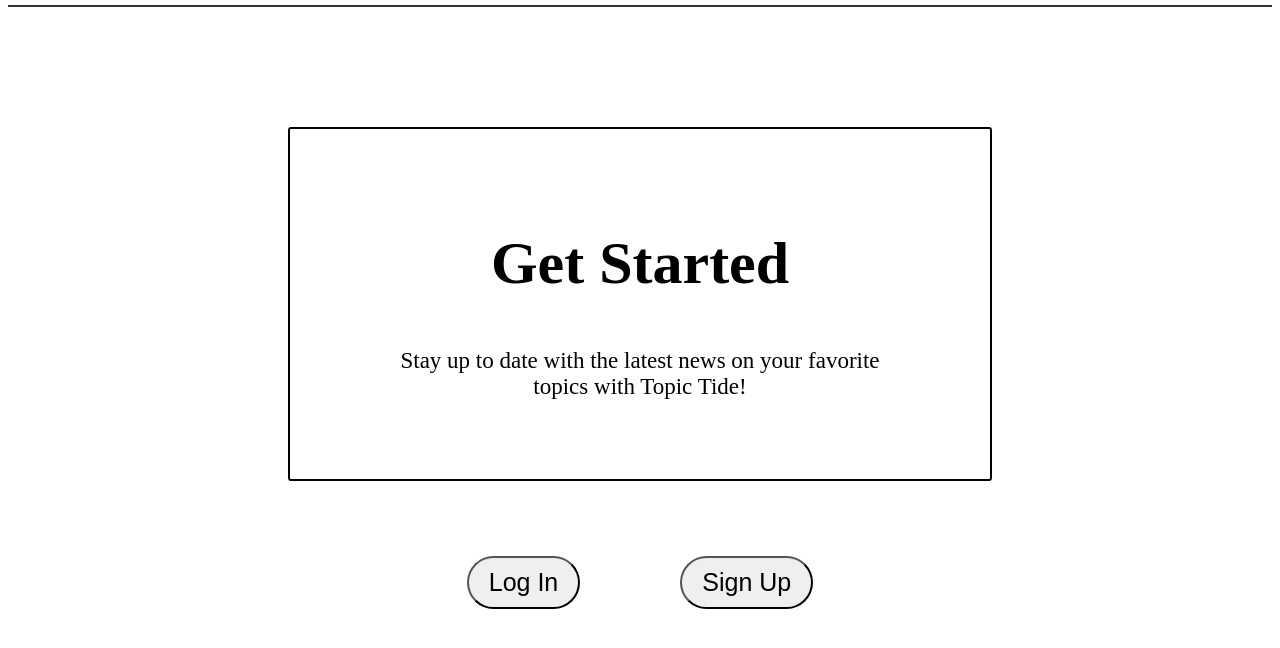
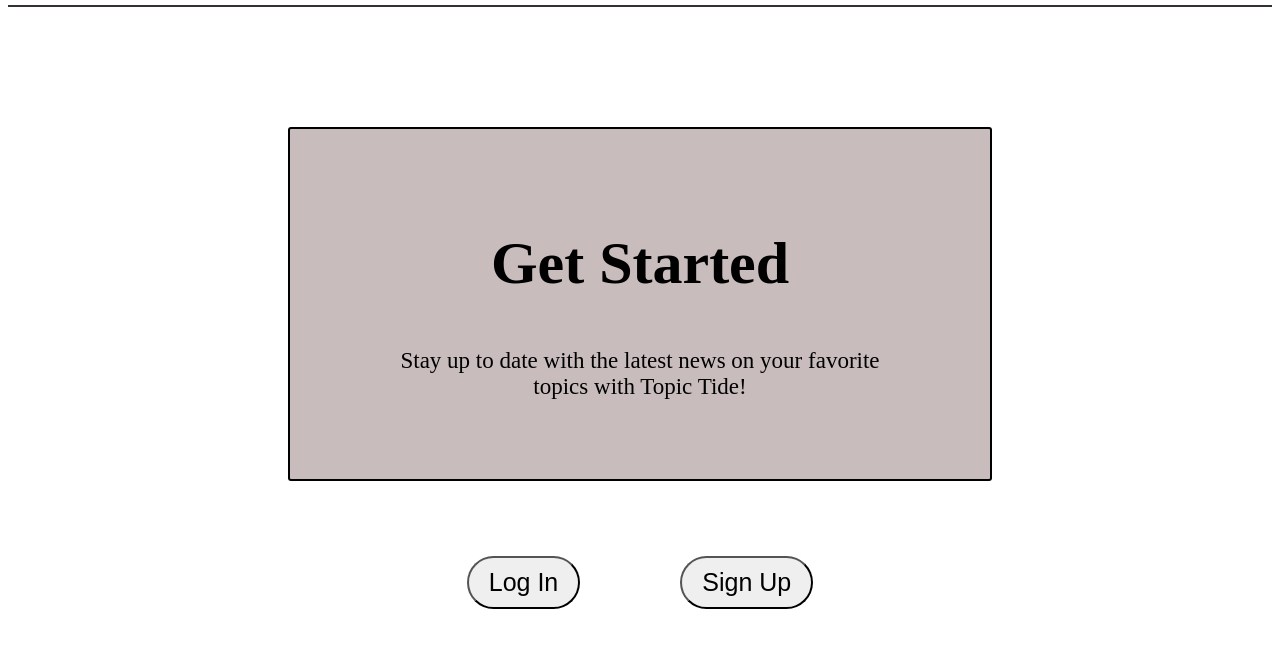
Before and after one commit to IzMo2000/TopicTide, a Flask app: page / in a window 1280 px wide. Shown: the part 90-738 px from the top of the page. Run offline with Flask 3, Linux system fonts and the light colour scheme.

Commit message:
styling'

```diff
--- a/static/main.css
+++ b/static/main.css
@@ -32,7 +32,7 @@
 
   .card {
 
-    background: white;
+    background: rgb(200, 188, 188);
     border: 2px solid black;
     border-radius: 3px;
     margin: 50px auto;
```
